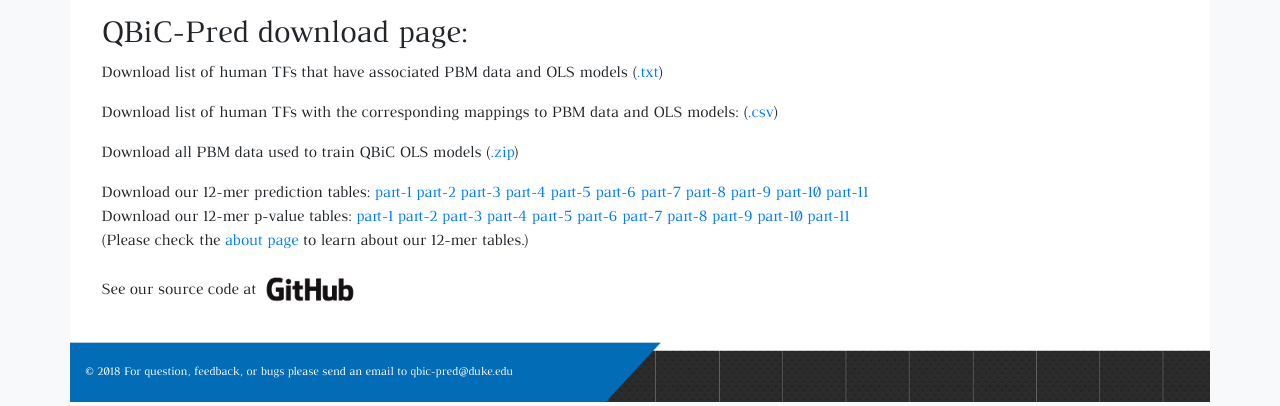
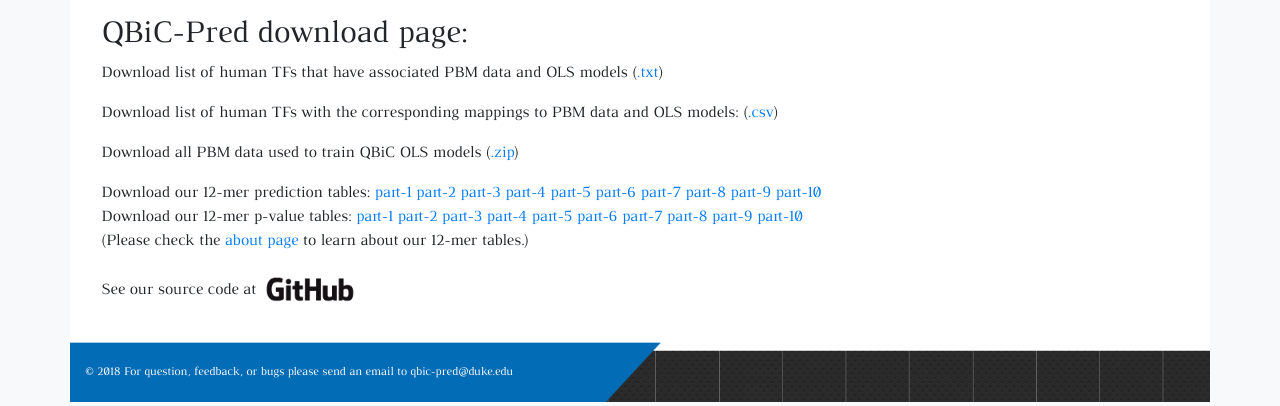
Before and after one commit to vincentiusmartin/QBiC-Pred, a Flask app: page /downloads in a window 1280 px wide. Shown: the part 91-497 px from the top of the page. Run offline with Flask 2, Linux system fonts and the light colour scheme; data that the repository does not hold is empty; parts of the project's set-up code (start-up, migrations or seed data) failed here and were passed over; some libraries are stand-ins or nearby versions.

Commit message:
download

```diff
--- a/website/app/templates/downloads.html
+++ b/website/app/templates/downloads.html
@@ -24,7 +24,6 @@
   <a href="download/predzip/prediction_8.zip">part-8</a>
   <a href="download/predzip/prediction_9.zip">part-9</a>
   <a href="download/predzip/prediction_10.zip">part-10</a>
-  <a href="download/predzip/prediction_11.zip">part-11</a>
   <br />
   Download our 12-mer p-value tables:
   <a href="download/predpval/predpval_1.zip">part-1</a>
@@ -37,7 +36,6 @@
   <a href="download/predpval/predpval_8.zip">part-8</a>
   <a href="download/predpval/predpval_9.zip">part-9</a>
   <a href="download/predpval/predpval_10.zip">part-10</a>
-  <a href="download/predpval/predpval_11.zip">part-11</a>
   <br />
   (Please check the <a href="{{ url_for('about') }}">about page</a> to learn about our 12-mer tables.)
   </p>
```
